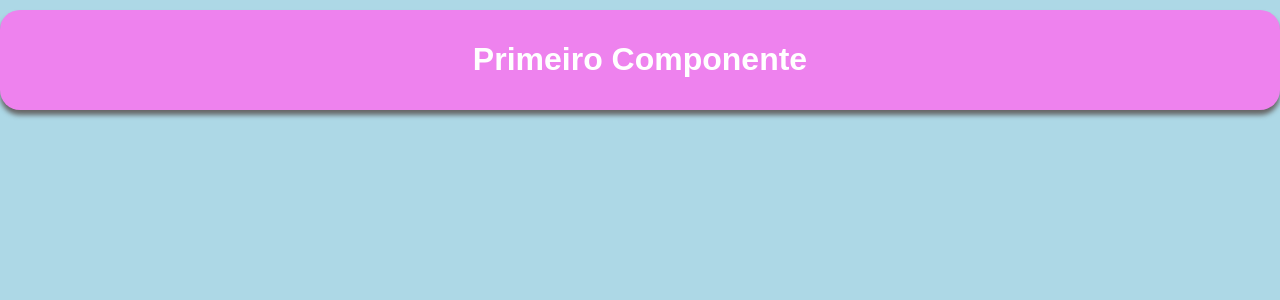
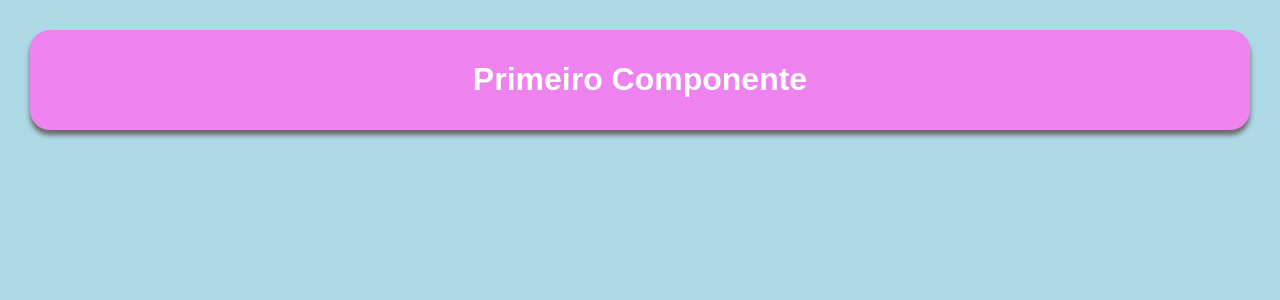
Before and after one commit to MizunoYudi/aulao_vuejs, a Vue app in the folder AulaoVueJs/: page / in a window 1280 px wide. Shown: the top 300 px of the page. Built offline with nearby package versions, Linux system fonts and the light colour scheme.

Commit message:
Mudanças no PrimeiroComponente

```diff
--- a/AulaoVueJs/src/components/PrimeiroComponente.vue
+++ b/AulaoVueJs/src/components/PrimeiroComponente.vue
@@ -13,7 +13,7 @@
     div {
         background-color: violet;
         padding: 10px;
-        margin: 10px 0;
+        margin: 30px;
         border-radius: 20px;
         box-shadow: 0 5px 5px #666;
         text-align: center;
```
